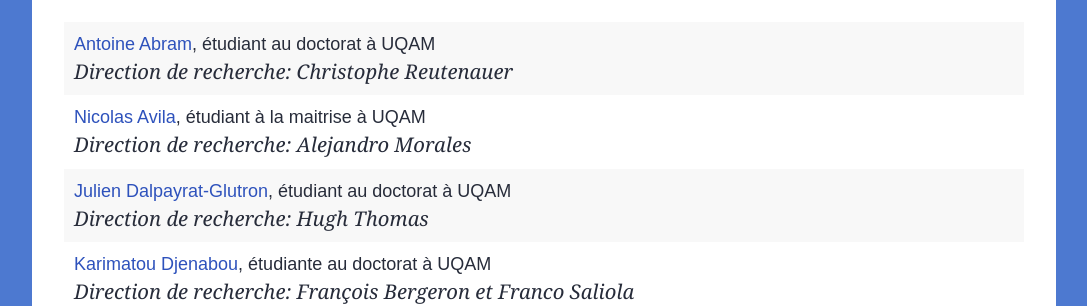
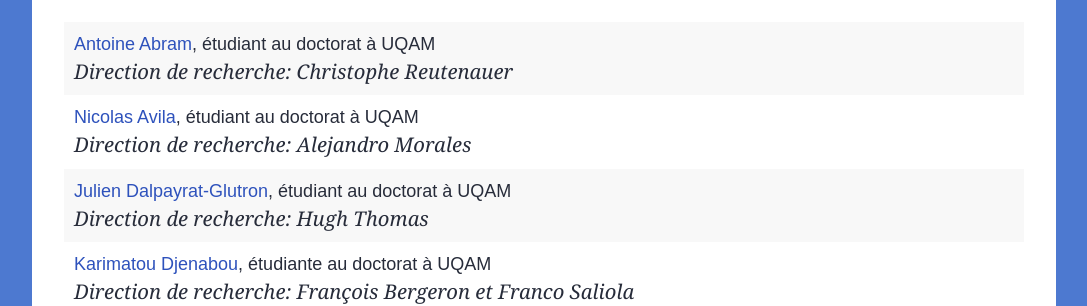
Before and after one commit to lacim-uqam/lacim-uqam.github.io, a Jekyll site: the page built from en/members.md, in a window 1280 px wide and 900 px high, scrolled down 3832 px. Shown: the part 153-459 px from the top of the window, without its empty margins (96-1183 px from the left). Built offline with Jekyll 4.4.1, drawn with Linux system fonts in a browser that asks for light colours; formulas are drawn with MathJax 3.

Commit message:
update info for Nicolas Avila

```diff
--- a/_data/members/students.yml
+++ b/_data/members/students.yml
@@ -7,8 +7,8 @@
 - name: Nicolas Avila
   supervisor: Alejandro Morales
   affiliation: UQAM
-  degree: étudiant à la maitrise
-  website:
+  degree: étudiant au doctorat
+  website: https://math.uqam.ca/le-departement/etudiants-aux-cycles-superieurs/
 
 - name: Julien Dalpayrat-Glutron
   supervisor: Hugh Thomas
```
